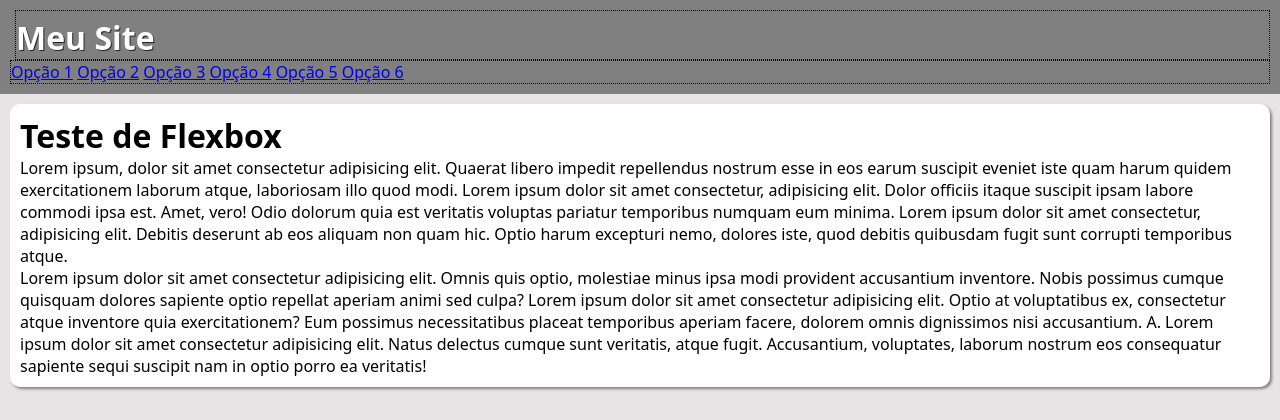
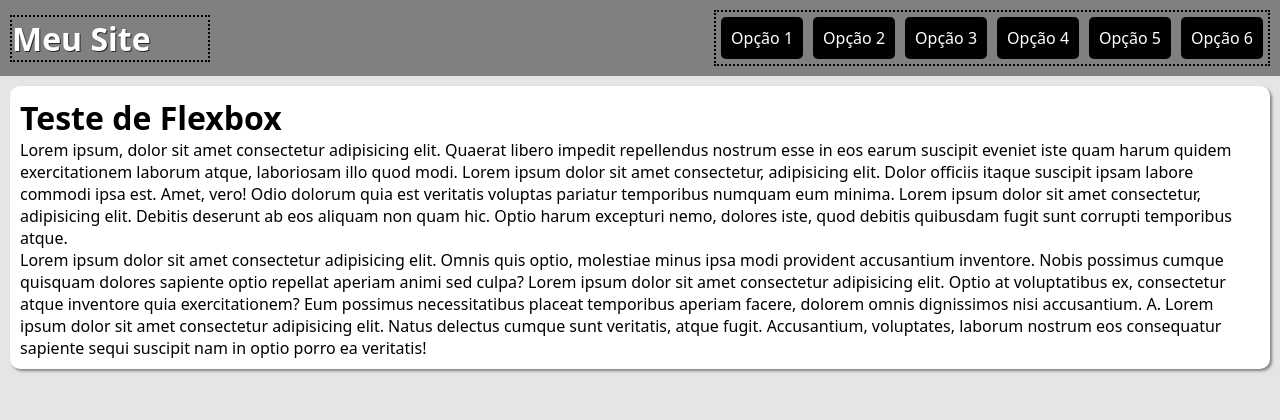
Before and after one commit to PedroFolsterSanches/html5-css3, a PHP site: page / in a window 1280 px wide. Shown: the top 420 px of the page. Run offline with PHP 8.4, Linux system fonts and the light colour scheme.

Commit message:
menu flex-box

```diff
--- a/desafios/modulo-5/des018-Minha/style.css
+++ b/desafios/modulo-5/des018-Minha/style.css
@@ -27,6 +27,11 @@ body , html {
 /*Cabeçalho*/
 
 header {
+    /*caixa*/
+    display: flex;
+    flex-flow: row wrap;
+    justify-content: space-between;
+    align-items: center;
     /*fundo*/
     background-color: gray;
     /*margem e preenchimento*/
@@ -34,26 +39,49 @@ header {
 }
 
 header > h1 {
+    /*flex*/
+    flex: 0 0 200px;
     /*texto*/
     color: white;
     /*sombra*/
     text-shadow: 1px 1px 0px rgba(0, 0, 0, 0.699);
-    /*margem e preenchimento*/
-    margin-left: 5px;
-    padding-top: 5px;
     /*borda*/
-    border: 1px dotted black
+    border: 2px dotted black
 }
 
 /*Menu*/
 
 nav {
-    border: 1px dotted black
+    /*caixa*/
+    display: flex;
+    flex-flow: row wrap;
+    justify-content: flex-end;
+
+    /*borda*/
+    border: 2px dotted black
 }
 
 nav > a {
-    /*flex*/
-    align-self: ;
+    /*fundo*/
+    background-color: black;
+    /*texto*/
+    color: white;
+    text-decoration: none;
+    text-align: center;
+    /*margem e preenchimento*/
+    padding: 10px;
+    margin: 5px;
+    /*borda*/
+    border-radius: 5px;
+}
+
+nav > a:hover {
+    /*fundo*/
+    background-color: white;
+    /*texto*/
+    color: black;
+    /*transição*/
+    transition: background-color 0.5s;
 }
 
 
```
